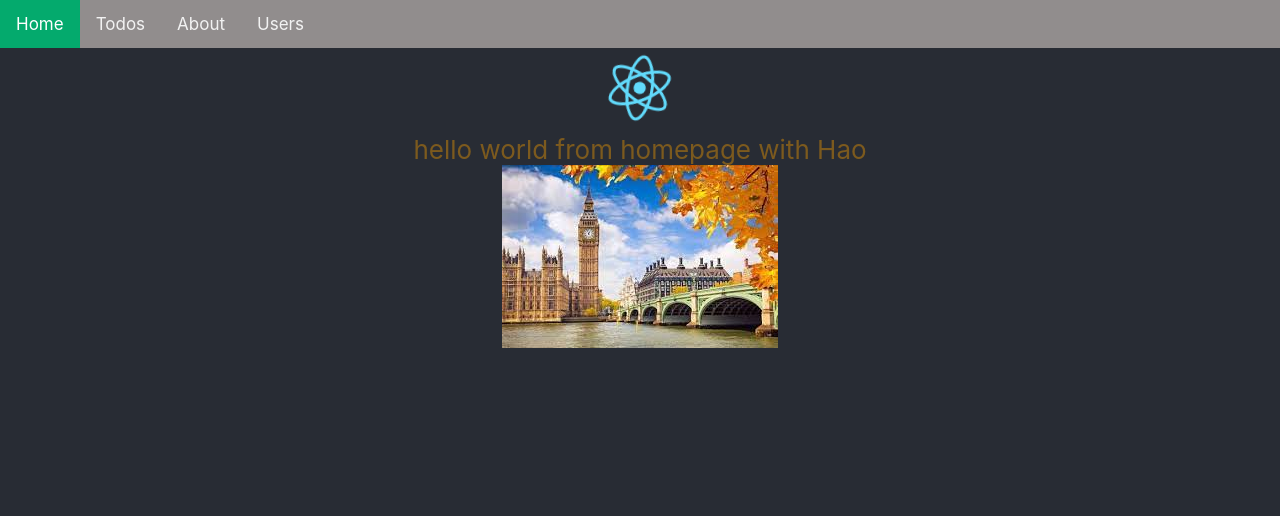
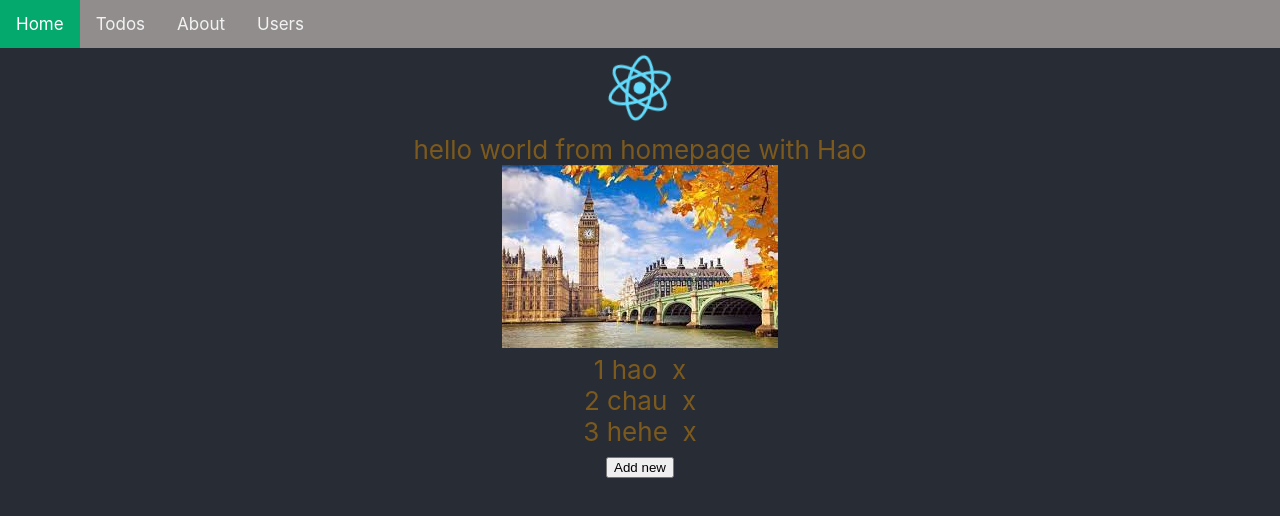
Before and after one commit to C210173/react-basic, a React (Create React App) app: page / in a window 1280 px wide. Shown: the top 516 px of the page. Built offline with nearby package versions, Linux system fonts and the light colour scheme.

Commit message:
áp dụng redux để thêm sửa xóa dữ liệu react

```diff
--- a/src/index.js
+++ b/src/index.js
@@ -7,7 +7,10 @@ import { Provider } from "react-redux";
 import { createStore } from "redux";
 import rootReducer from "./store/reducers/rootReducer";
 
-const reduxStore = createStore(rootReducer);
+const reduxStore = createStore(
+  rootReducer,
+  window._REDUX_DEVTOOLS_EXTENSION_ && window._REDUX_DEVTOOLS_EXTENSION_()
+);
 ReactDOM.render(
   <React.StrictMode>
     <Provider store={reduxStore}>
--- a/src/store/reducers/rootReducer.js
+++ b/src/store/reducers/rootReducer.js
@@ -2,11 +2,29 @@ const initState = {
   users: [
     { id: 1, name: "hao" },
     { id: 2, name: "chau" },
-    { id: 2, name: "hehe" },
+    { id: 3, name: "hehe" },
   ],
+  posts: [],
 };
 const rootReducer = (state = initState, action) => {
-  return state;
+  switch (action.type) {
+    case "DELETE_USER":
+      let users = state.users;
+      users = users.filter((item) => item.id !== action.payload.id);
+      return {
+        ...state,
+        users,
+      };
+    case "ADD_USER":
+      let id = Math.floor(Math.random() * 100000);
+      let user = { id: id, name: `random - ${id}` };
+      return {
+        ...state,
+        users: [...state.users, user],
+      };
+    default:
+      return state;
+  }
 };
 
 export default rootReducer;
--- a/src/views/Example/Home.js
+++ b/src/views/Example/Home.js
@@ -11,13 +11,35 @@ class Home extends React.Component {
     // }, 3000);
   }
   //HOC: higher order component
+
+  handleDeleteUser = (user) => {
+    console.log("check delete user", user);
+    this.props.deleteUserRedux(user);
+  };
+  handleCreateUser = () => {
+    this.props.addUserRedux();
+  };
   render() {
     console.log("check props", this.props.dataRedux);
+    let listUsers = this.props.dataRedux;
     return (
       <>
         <div>hello world from homepage with Hao</div>
         <div>
           <img src={image} />
+        </div>
+        <div>
+          {listUsers &&
+            listUsers.length > 0 &&
+            listUsers.map((item, index) => {
+              return (
+                <div key={item.id}>
+                  {index + 1} {item.name} &nbsp;
+                  <span onClick={() => this.handleDeleteUser(item)}>x</span>
+                </div>
+              );
+            })}
+          <button onClick={() => this.handleCreateUser()}>Add new</button>
         </div>
       </>
     );
@@ -30,5 +52,13 @@ const mapStateToProps = (state) => {
   };
 };
 
+const mapDispatchToProps = (dispatch) => {
+  return {
+    deleteUserRedux: (userDelete) =>
+      dispatch({ type: "DELETE_USER", payload: userDelete }),
+    addUserRedux: () => dispatch({ type: "ADD_USER" }),
+  };
+};
+
 // export default withRouter(Home);
-export default connect(mapStateToProps)(Color(Home));
+export default connect(mapStateToProps, mapDispatchToProps)(Color(Home));
```
